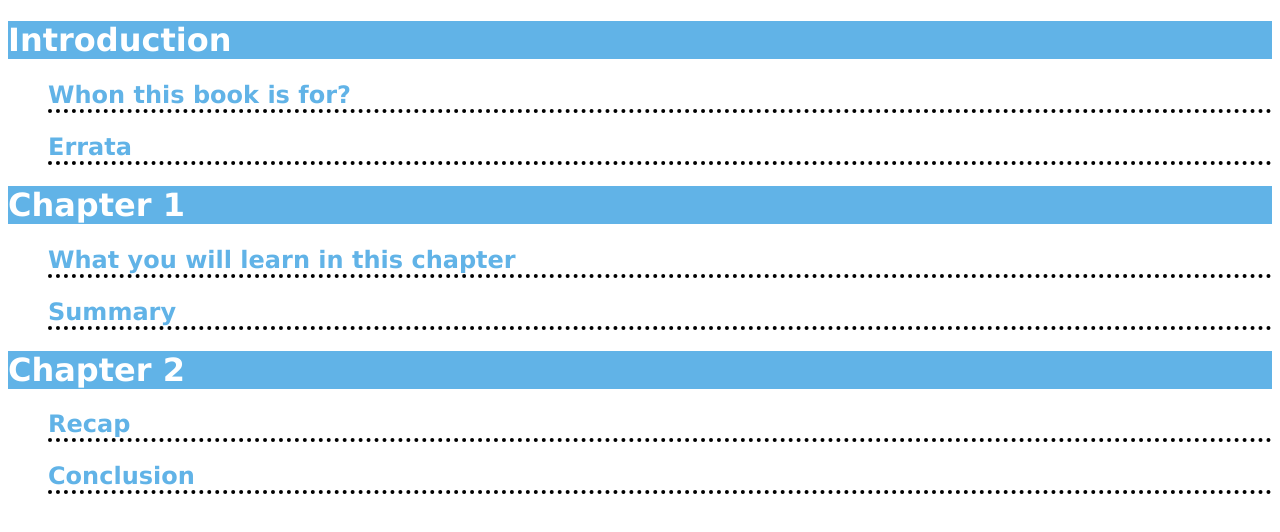
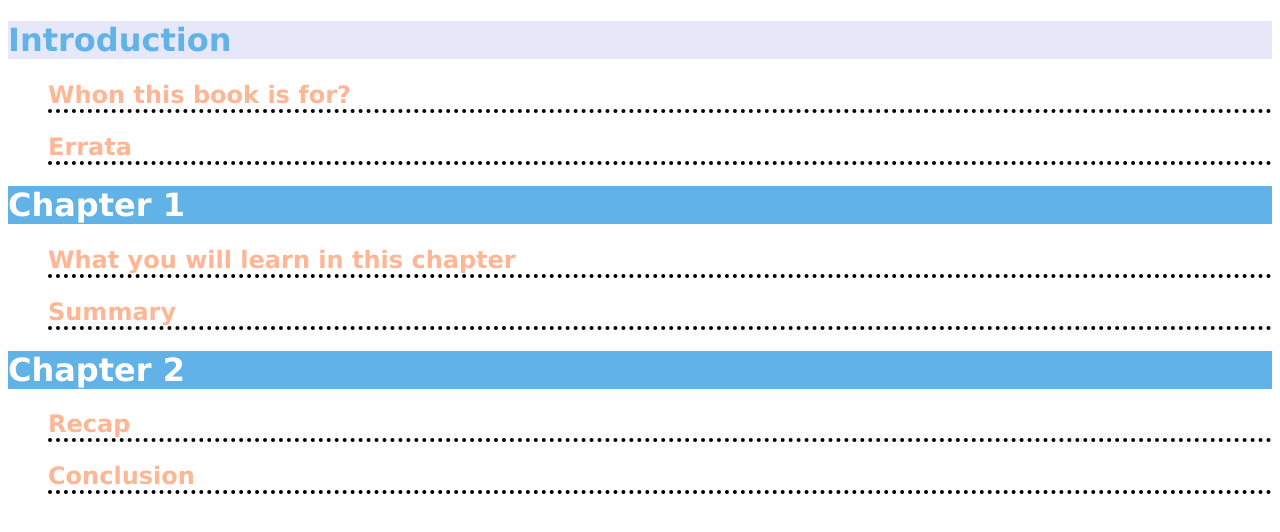
Before and after one commit to matheusF23/html-css-javascript, a plain HTML site: page short-tour-of-html-css-js/exercise-01/index.html in a window 1280 px wide. In both pictures the pointer is over the element "Introduction". Drawn offline with Linux system fonts and the light colour scheme.

Commit message:
defining visual behavior with css

```diff
--- a/short-tour-of-html-css-js/exercise-01/style.css
+++ b/short-tour-of-html-css-js/exercise-01/style.css
@@ -7,8 +7,14 @@ h1 {
   background-color: #61b3e7;
 }
 
+h1:hover {
+  color: #61b3e7;
+  background-color: #e6e8fa;
+  transition: all 500ms ease-in-out;
+}
+
 h2 {
-  color: #61b3e7;
+  color: #FFB695;
   margin-left: 40px;
   border-bottom: 4px dotted black;
 }
```
